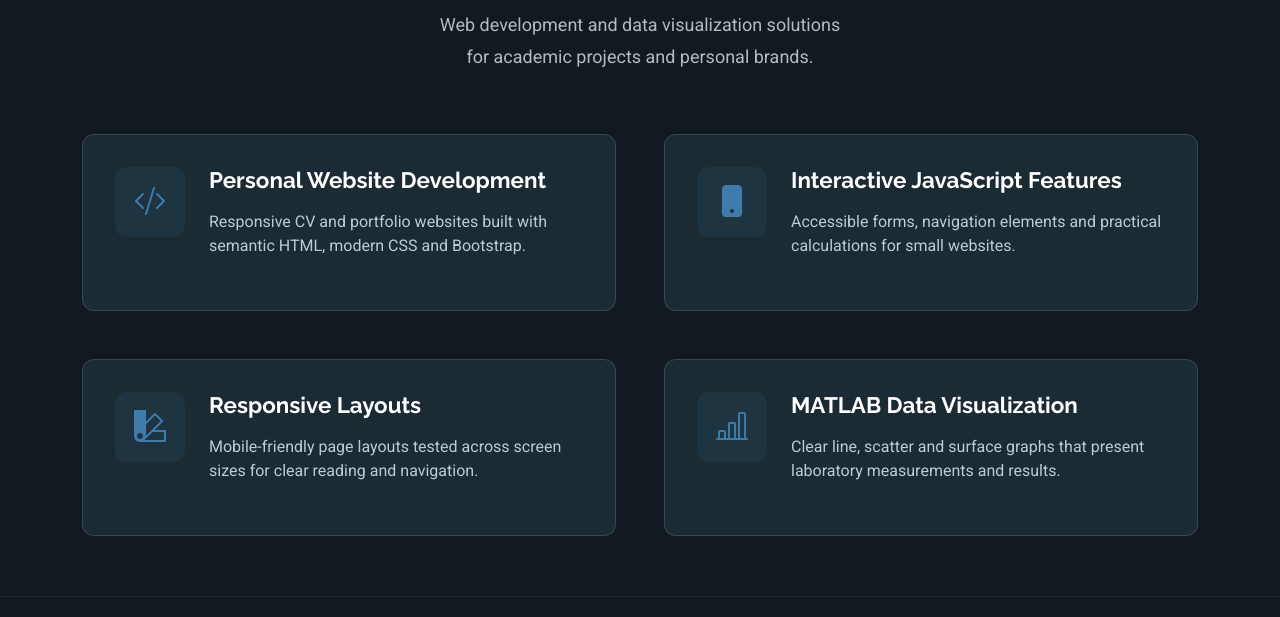
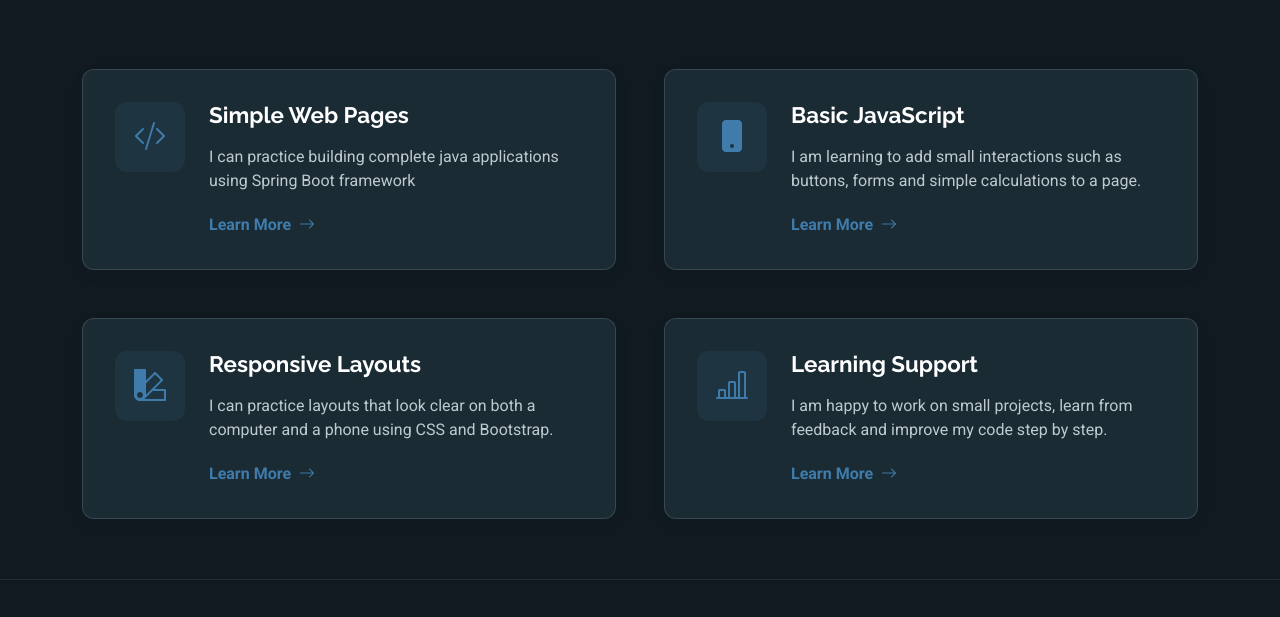
Before and after one commit to OlKud1/OleksandrKudlai123.github.io, a plain HTML site: page services.html in a window 1280 px wide. Shown: the part 874-1491 px from the top of the page. Drawn offline with Linux system fonts and the light colour scheme.

Commit message:
Revert "Improve professional Services content"
This reverts commit 967edf8d31695578597587e13e654ea5d4f2b16c.

```diff
--- a/services.html
+++ b/services.html
@@ -162,7 +162,6 @@
       <!-- Section Title -->
       <div class="container section-title" data-aos="fade-up">
         <h2>Services</h2>
-        <p>Web development and data visualization solutions for academic projects and personal brands.</p>
       </div><!-- End Section Title -->
 
       <div class="container" data-aos="fade-up" data-aos-delay="100">
@@ -175,8 +174,12 @@
                 <i class="bi bi-code-slash"></i>
               </div>
               <div class="service-content">
-                <h3>Personal Website Development</h3>
-                <p>Responsive CV and portfolio websites built with semantic HTML, modern CSS and Bootstrap.</p>
+                <h3>Simple Web Pages</h3>
+                <p>I can practice building complete java applications using Spring Boot framework</p>
+                <a href="" class="service-link">
+                  <span>Learn More</span>
+                  <i class="bi bi-arrow-right"></i>
+                </a>
               </div>
             </div>
           </div><!-- End Service Item -->
@@ -187,8 +190,12 @@
                 <i class="bi bi-phone-fill"></i>
               </div>
               <div class="service-content">
-                <h3>Interactive JavaScript Features</h3>
-                <p>Accessible forms, navigation elements and practical calculations for small websites.</p>
+                <h3>Basic JavaScript</h3>
+                <p>I am learning to add small interactions such as buttons, forms and simple calculations to a page.</p>
+                <a href="" class="service-link">
+                  <span>Learn More</span>
+                  <i class="bi bi-arrow-right"></i>
+                </a>
               </div>
             </div>
           </div><!-- End Service Item -->
@@ -200,7 +207,12 @@
               </div>
               <div class="service-content">
                 <h3>Responsive Layouts</h3>
-                <p>Mobile-friendly page layouts tested across screen sizes for clear reading and navigation.</p>
+                <p>I can practice layouts that look clear on
+                   both a computer and a phone using CSS and Bootstrap.</p>
+                <a href="" class="service-link">
+                  <span>Learn More</span>
+                  <i class="bi bi-arrow-right"></i>
+                </a>
               </div>
             </div>
           </div><!-- End Service Item -->
@@ -211,8 +223,12 @@
                 <i class="bi bi-bar-chart-line"></i>
               </div>
               <div class="service-content">
-                <h3>MATLAB Data Visualization</h3>
-                <p>Clear line, scatter and surface graphs that present laboratory measurements and results.</p>
+                <h3>Learning Support</h3>
+                <p>I am happy to work on small projects, learn from feedback and improve my code step by step.</p>
+                <a href="" class="service-link">
+                  <span>Learn More</span>
+                  <i class="bi bi-arrow-right"></i>
+                </a>
               </div>
             </div>
           </div><!-- End Service Item -->
```
